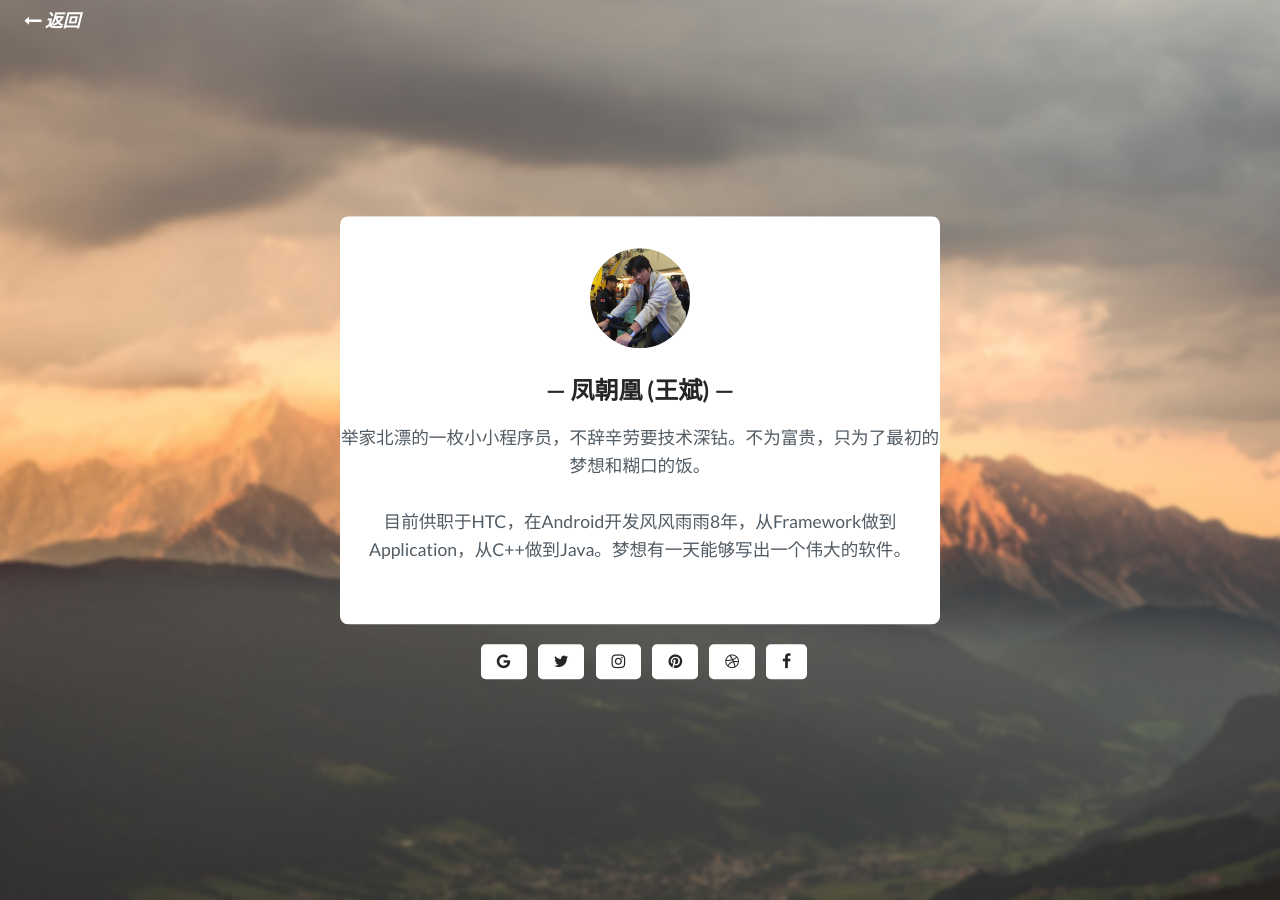
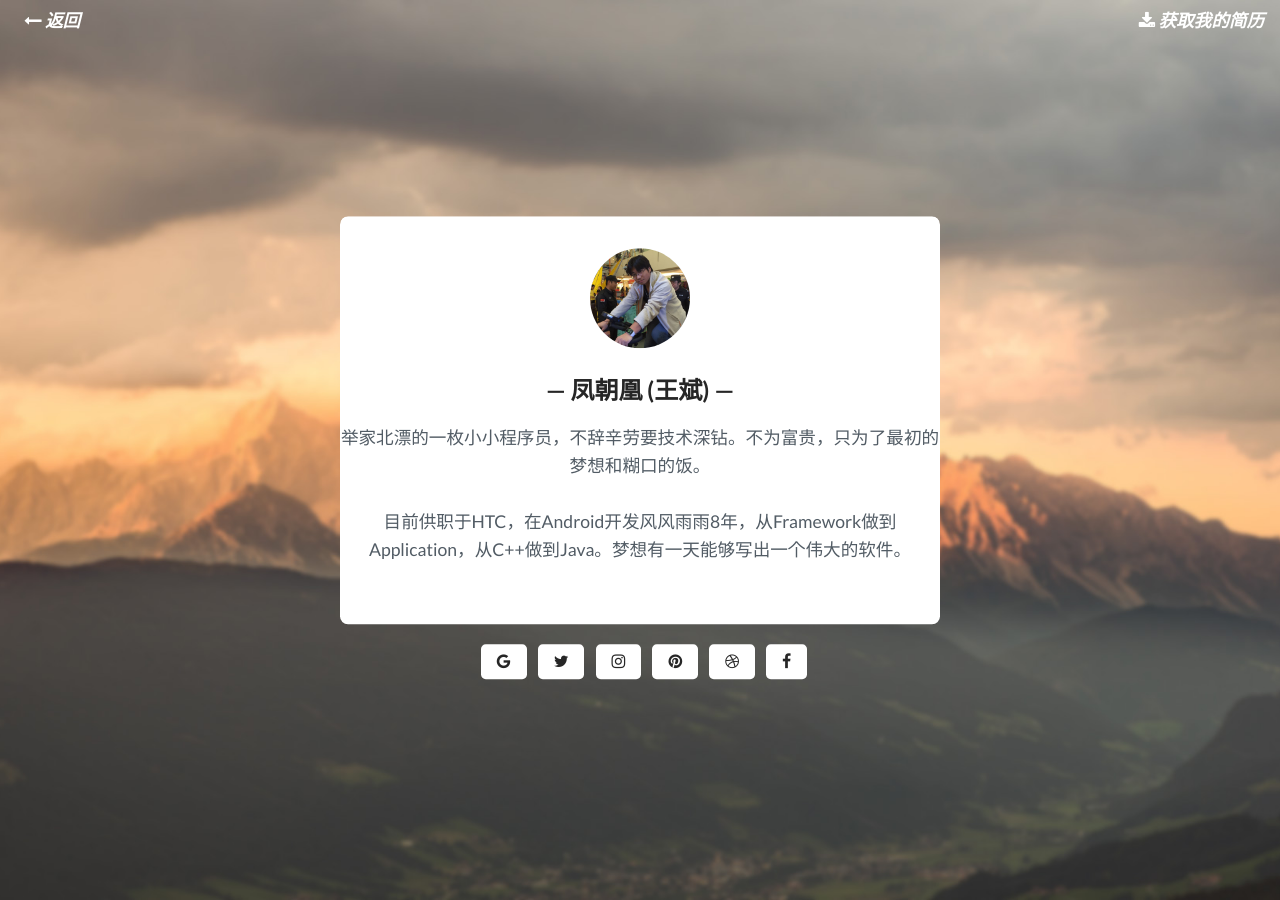
Before and after one commit to wangbinds/wangbinds.github.io, a Jekyll site: the page built from _pages/about.html, in a window 1280 px wide. Built offline with Jekyll 4.4.1, drawn with Linux system fonts in a browser that asks for light colours.

Commit message:
update my resume to v180418; add a link to download my pdf version resume

```diff
--- a/_pages/about.html
+++ b/_pages/about.html
@@ -5,6 +5,7 @@ permalink: /about/
 ---
 <section class="about">
   <a href="{{site.baseurl}}/" class="button_back"><i class="fa fa-long-arrow-left" aria-hidden="true"></i> 返回</a>
+  <a href="{{site.baseurl}}/assets/files/resume.pdf" class="button_back" style="float:right;" download target="_blank"><i class="fa fa-download" aria-hidden="true"></i> 获取我的简历</a>
   <div class="about_box">
     <div class="author">
         <div class="author_image">
```
Also changed, not shown: 2 other files.
